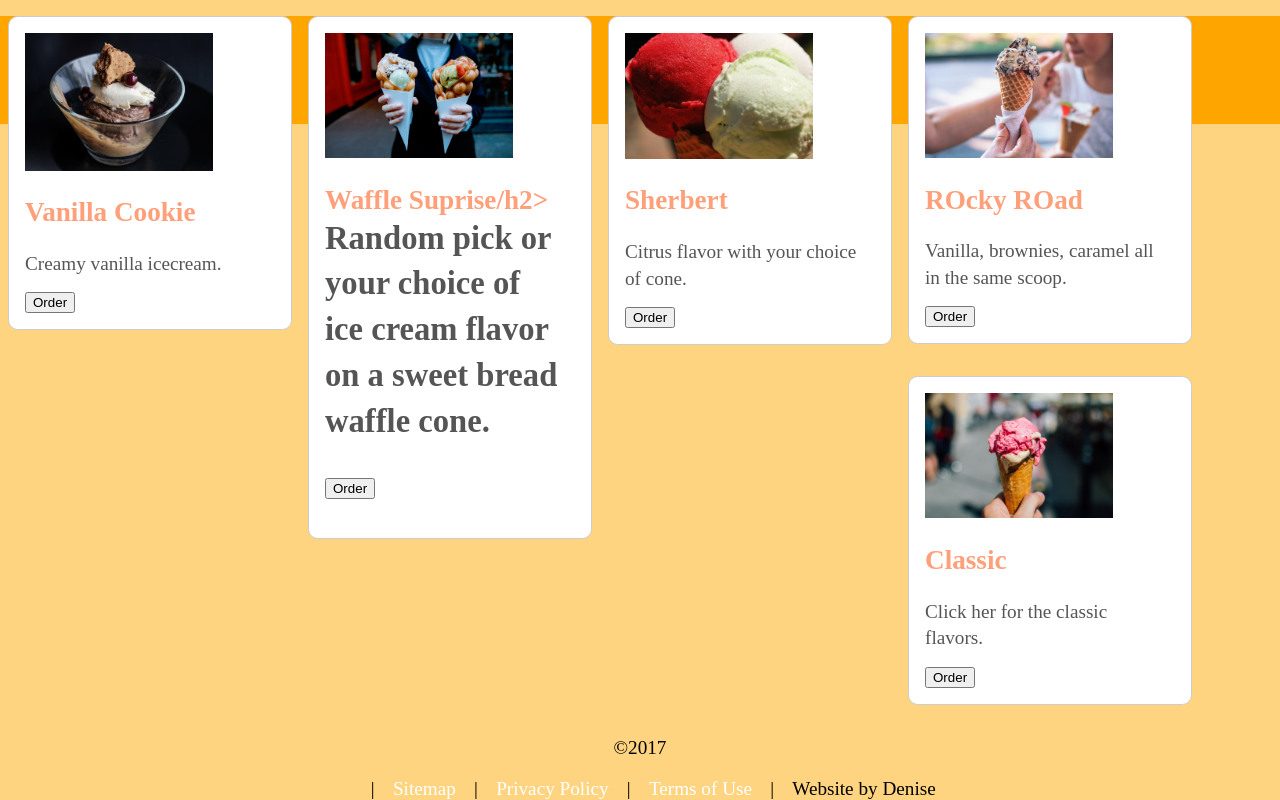
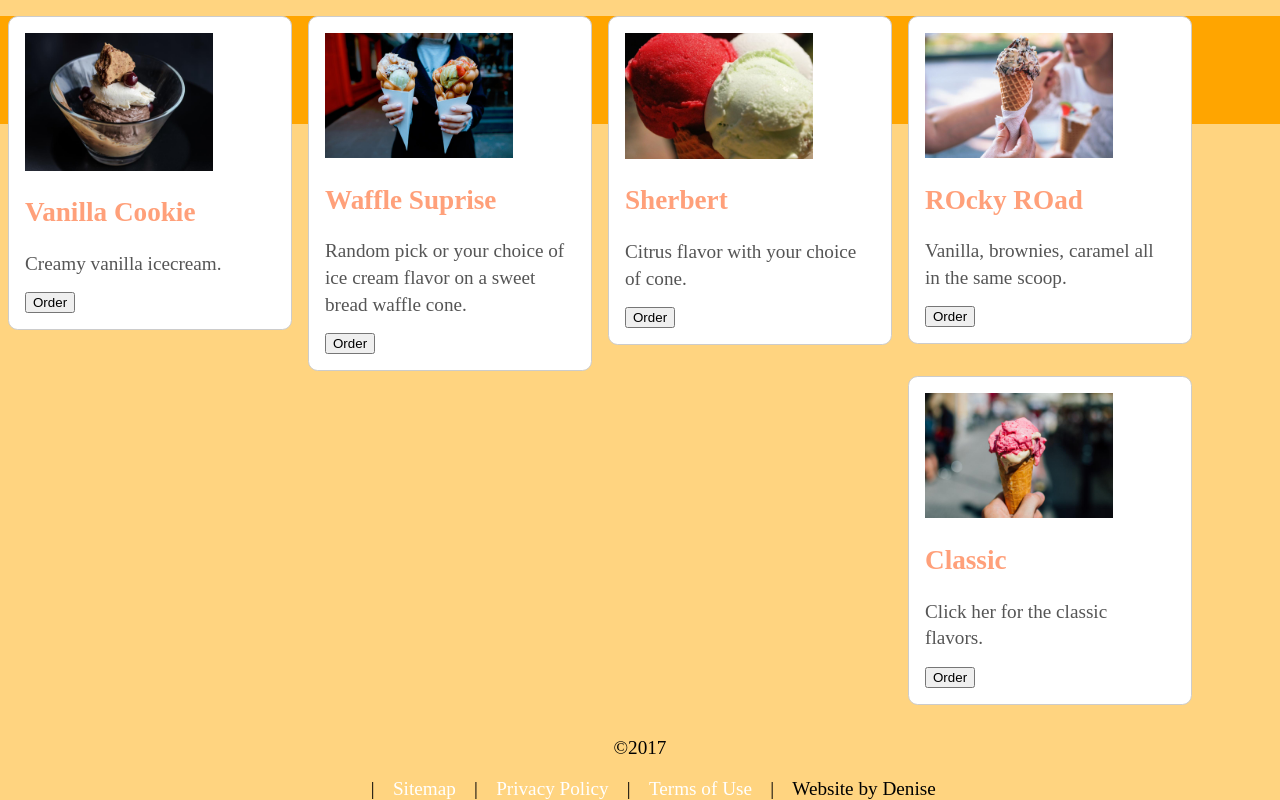
Before and after one commit to denisereb/Store, a plain HTML site: page index.html in a window 1280 px wide. Shown: the part 844-1644 px from the top of the page. Drawn offline with Linux system fonts and the light colour scheme.

Commit message:
Add files via upload

```diff
--- a/index.html
+++ b/index.html
@@ -63,7 +63,7 @@
 			</div>
 			<div class="panel">
 				<img  src="img/la.jpg" class="icecream" alt="cheese" border="0"/>
-				<h2>Waffle Suprise/h2>
+				<h2>Waffle Suprise</h2>
 				<p>Random pick or your choice of ice cream flavor on a sweet bread waffle cone.</p>
 				<button>Order</button>
 			</div>
```
